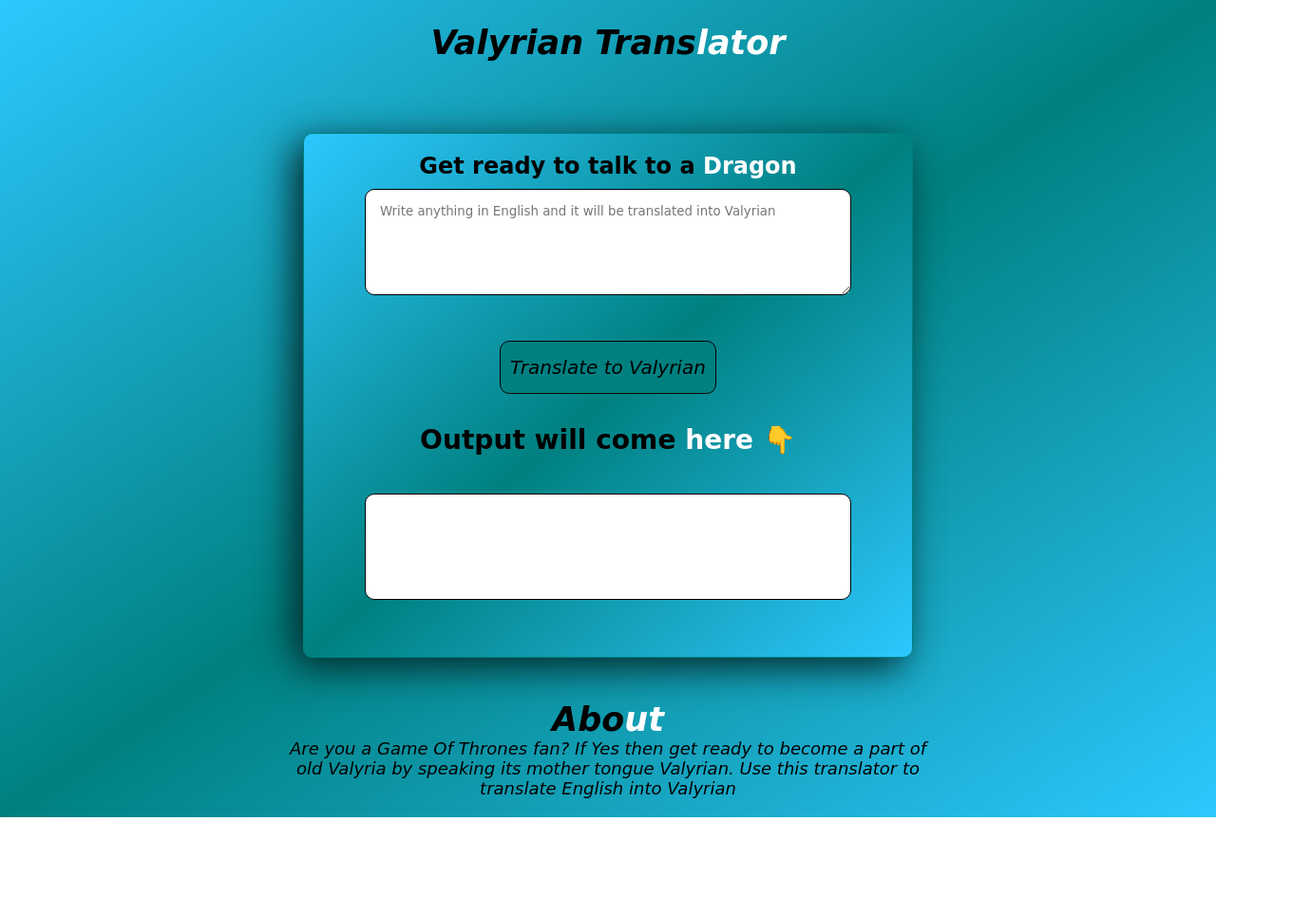
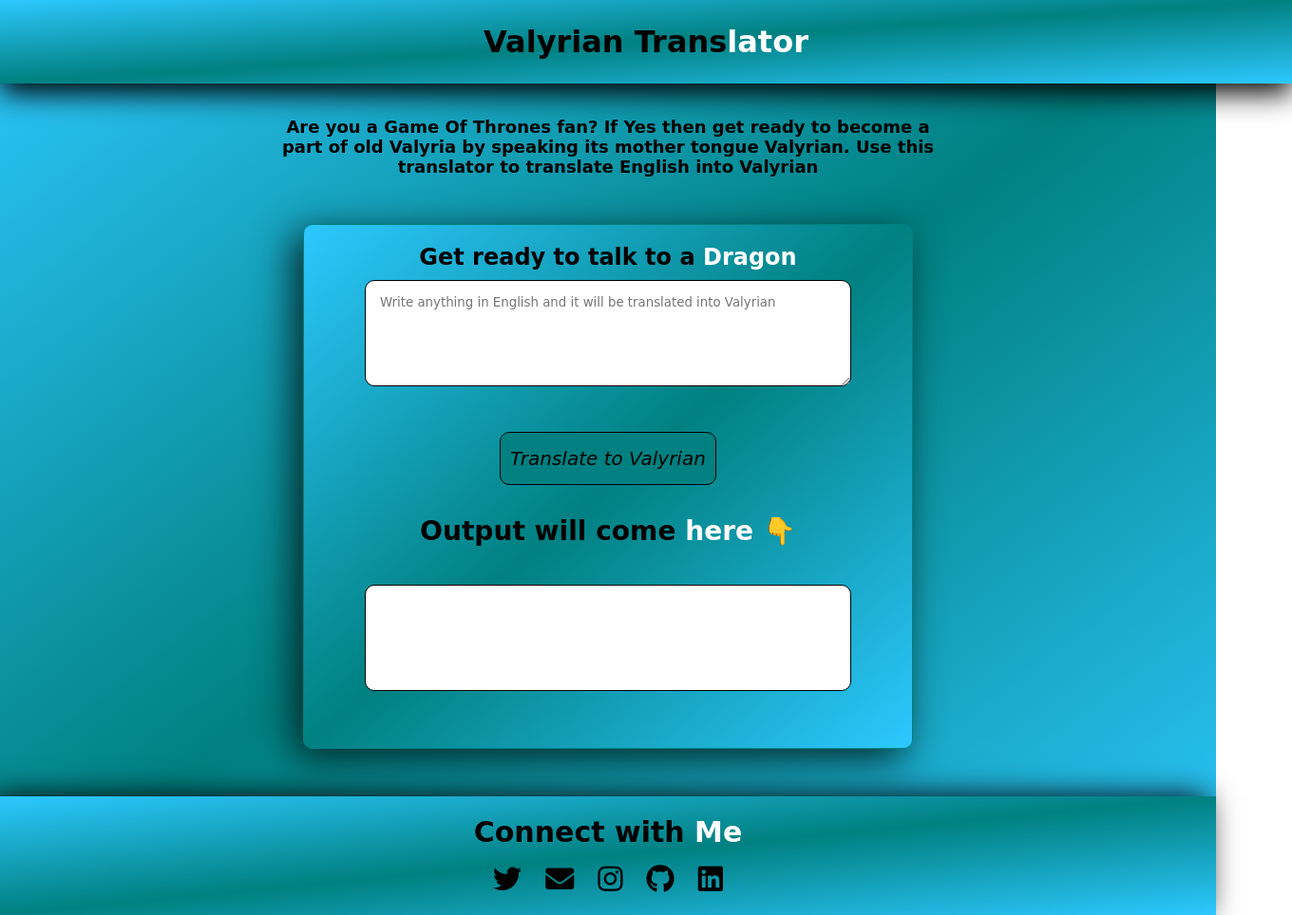
Before and after one commit to nawedrashid/Valyrian-Translator, a plain HTML site: page index.html in a window 1280 px wide. Shown: the whole page at 95% size, 1360 px wide, since content can reach past the window. Before the commit the page ends 861 px from the top, so only its background shows below. Drawn offline with Linux system fonts and the light colour scheme.

Commit message:
added footer

```diff
--- a/index.html
+++ b/index.html
@@ -6,9 +6,12 @@
     <meta name="viewport" content="width=device-width, initial-scale=1.0">
     <title>Valyrian Translator</title>
     <link rel="stylesheet" href="styles.css">
+
+<link rel="stylesheet" href="https://use.fontawesome.com/releases/v5.15.4/css/all.css" integrity="sha384-DyZ88mC6Up2uqS4h/KRgHuoeGwBcD4Ng9SiP4dIRy0EXTlnuz47vAwmeGwVChigm" crossorigin="anonymous">
 </head>
 <body>
-    <div class="head">Valyrian Trans<span>lator</span></div>
+    <h1>Valyrian Trans<span>lator</span></h1>
+    <p>Are you a Game Of Thrones fan? If Yes then get ready to become a part of old Valyria by speaking its mother tongue Valyrian. Use this translator to translate English into Valyrian</p>
     <div class="container box">
         <h2>Get ready to talk to a <span>Dragon</span><h2>
     <textarea id="input-txt" placeholder="Write anything in English and it will be translated into Valyrian"></textarea>
@@ -19,8 +22,14 @@
     </section>
 </div>
     <footer class="footer">
-        <div class="about">Abo<span>ut</span></div>
-        <p>Are you a Game Of Thrones fan? If Yes then get ready to become a part of old Valyria by speaking its mother tongue Valyrian. Use this translator to translate English into Valyrian</p>
+        <div class="Connect">Connect with <span>Me</span></div>
+            <ul class="contacts">
+                <li><a href="https://twitter.com/rashidnawed"><i class="fab fa-twitter"></i></a></li>
+                <li><a href="email.html"><i class="fas fa-envelope"></i></a></li>
+                <li><a href="https://www.instagram.com/nawedrashid"><i class="fab fa-instagram"></i></a></li>
+                <li><a href="https://github.com/nawedrashid"><i class="fab fa-github"></i></a></li>
+                <li><a href="https://www.linkedin.com/in/md-nawed-rashid-550bb31b3"><i class="fab fa-linkedin"></i></a></li>
+            </ul>
     </footer>
     <script src="script.js" type="text/javascript"></script>
 </body>
--- a/styles.css
+++ b/styles.css
@@ -6,6 +6,17 @@
     background: linear-gradient(to bottom right,rgb(45,200,500),teal,rgb(45,200,500));
     background-repeat: no-repeat;
     text-align: center;
+    font-family: 'Style Script', cursive;
+}
+h1{
+    width: 100%;
+    font-weight: bold;
+    padding: 25px 40px;
+    margin: auto;
+    align-items: center;
+    box-shadow: 0px 10px 30px black;
+    justify-content: space-between;
+    background: linear-gradient(to bottom right,rgb(45,200,500),teal,rgb(45,200,500));
     font-family: 'Style Script', cursive;
 }
 .container {
@@ -66,22 +77,46 @@
     background:white;
 }
 .footer{
-    padding: 20px;
-    box-sizing: border-box;
-    font-style: italic;
-    font-size: 15px;
     width: 100%;
+    margin-top: 50px;
+    box-shadow: -10px 0px 30px black;
+    background: linear-gradient(to bottom right,rgb(45,200,500),teal,rgb(45,200,500));
 }
-.footer .about{
-    font-style: italic;
-    font-size: 35px;
-    font-weight: bold;
+.footer .contacts{
+    text-align: center;
 }
-.footer p{
-    margin: auto;
-    max-width: 700px;
-    font-size: 18px;
+.footer .contacts li{
+    list-style: none;
+    display: inline-block;
+    padding-top: 15px;
+    padding-bottom: 20px;
+}
+.footer .contacts li a{
+    color: black;
+    margin-left: 10px;
+    margin-right: 10px;
+    font-size: 30px;
+    transition: color 0.3s ease;
+}
+.footer .contacts li a:hover{
+    color:white;
+}
+.footer .Connect{
+    display:block;
+    text-align: center;
+    padding-top: 20px;
+   font-size: 30px;
+   font-weight: 700;
+   font-family: 'Style Script', cursive;;
 }
 span{
     color: white;
 }
+p{
+    padding-top: 25px;
+    margin: 10px auto 0;
+    width:60%;
+    max-width: 700px;
+    font-weight: bold;
+    font-size: large;
+}
```
